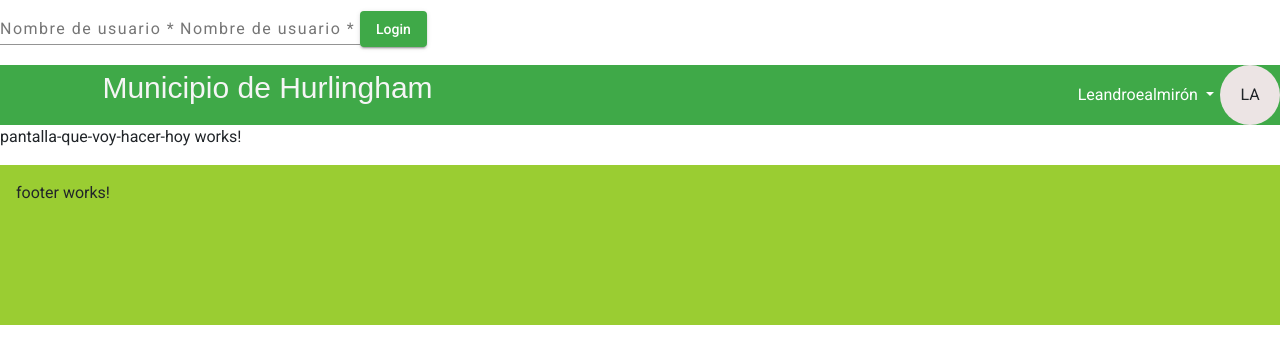
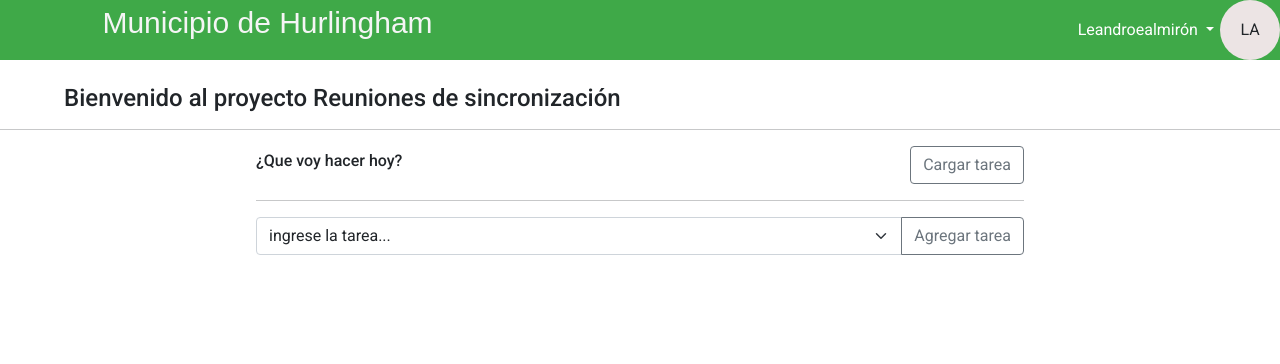
Before and after one commit to spider512/ReunionesDeSincronizacion, an Angular app: page /hoy in a window 1280 px wide. Shown: the top 364 px of the page. Built offline with nearby package versions, Linux system fonts and the light colour scheme.

Commit message:
Terminada pantalla, falta modificar algunas cosas que vimos con los chicos

```diff
--- a/src/app/app.component.html
+++ b/src/app/app.component.html
@@ -1,8 +1,7 @@
 
-<app-login *ngIf="!auth.isLogged()"></app-login>
 <router-outlet ></router-outlet>
 
-
+<!-- <app-login *ngIf="!auth.isLogged()"></app-login>
 <footer>
     <app-footer></app-footer>
-</footer>
+</footer> -->
--- a/src/app/page-reuniones-diarias/page-reuniones-diarias.module.ts
+++ b/src/app/page-reuniones-diarias/page-reuniones-diarias.module.ts
@@ -5,6 +5,8 @@
 import { PantallaQueHiceAyerComponent } from './pantalla-que-hice-ayer/pantalla-que-hice-ayer.component';
 import { PantallaDificultadesQuePreveoComponent } from './pantalla-dificultades-que-preveo/pantalla-dificultades-que-preveo.component';
 import { SharedModule } from '../shared/shared.module';
+import {MatListModule} from '@angular/material/list';
+import { PopUpCargarTareaComponent } from './pantalla-que-voy-hacer-hoy/pop-up-cargar-tarea/pop-up-cargar-tarea.component';
 
 
 
@@ -13,10 +15,12 @@
     PantallaPrincipalComponent,
     PantallaQueVoyHacerHoyComponent,
     PantallaQueHiceAyerComponent,
-    PantallaDificultadesQuePreveoComponent
+    PantallaDificultadesQuePreveoComponent,
+    PopUpCargarTareaComponent
   ],
   exports: [PantallaQueVoyHacerHoyComponent],
   imports: [
+    MatListModule,
     SharedModule,
     CommonModule
   ]
--- a/src/app/page-reuniones-diarias/pantalla-que-voy-hacer-hoy/pantalla-que-voy-hacer-hoy.component.css
+++ b/src/app/page-reuniones-diarias/pantalla-que-voy-hacer-hoy/pantalla-que-voy-hacer-hoy.component.css
@@ -0,0 +1,28 @@
+.contenedor {
+    display: flex;
+    justify-content: center;
+
+}
+
+.elementosAgregados {
+    margin: 20px;
+    padding: 20px;
+
+
+}
+
+.formTareas
+{
+    width: 60%;
+
+}
+.elementosTareasAgregadas {
+    display: flex;
+    justify-content: space-between;
+    align-items: center;
+}
+
+
+/* .elementosAgregados div {
+    background-color: royalblue;
+} */
--- a/src/app/page-reuniones-diarias/pantalla-que-voy-hacer-hoy/pantalla-que-voy-hacer-hoy.component.html
+++ b/src/app/page-reuniones-diarias/pantalla-que-voy-hacer-hoy/pantalla-que-voy-hacer-hoy.component.html
@@ -1,3 +1,52 @@
 <app-navbar-usuario></app-navbar-usuario>
+<br>
+<h4 style="margin-left: 5%;">Bienvenido al proyecto Reuniones de sincronización</h4>
+<hr>
 
-<p>pantalla-que-voy-hacer-hoy works!</p>
+<div class="contenedor">
+    <div class="formTareas">
+        <div style="display: flex; justify-content:space-between; align-items:center;">
+            <div>
+                <h6>¿Que voy hacer hoy?</h6>
+            </div>
+            <div>
+                <app-pop-up-cargar-tarea></app-pop-up-cargar-tarea>
+                <!-- <button (click)="abrirPopUp()" type="button" class="btn btn-outline-secondary">Cargar tarea</button> -->
+            </div>
+        </div>
+        <hr>
+        <div class="input-group">
+            <select class="form-select" id="inputGroupSelect04" aria-label="Example select with button addon"
+                #txtBuscar>
+                <option selected>
+                    ingrese la tarea...</option>
+                <option *ngFor="let opcion of opciones">
+                    {{opcion}}
+                </option>
+            </select>
+            <button class="btn btn-outline-secondary" type="button" (click)="agregarTarea()">Agregar tarea</button>
+
+
+        </div>
+
+
+
+        <div class="elementosAgregados ">
+            <div>
+                <mat-selection-list *ngFor="let opcion of tareaAgregada">
+                    <div class="elementosTareasAgregadas">
+                        <div>
+                            <li>
+                                {{opcion}}
+                            </li>
+                        </div>
+                        <div>
+                            <button (click)="quitar(opcion)" type="button" class="btn btn-danger">Quitar</button>
+                        </div>
+                    </div>
+                </mat-selection-list>
+            </div>
+        </div>
+
+    </div>
+</div>
--- a/src/app/page-reuniones-diarias/pantalla-que-voy-hacer-hoy/pantalla-que-voy-hacer-hoy.component.ts
+++ b/src/app/page-reuniones-diarias/pantalla-que-voy-hacer-hoy/pantalla-que-voy-hacer-hoy.component.ts
@@ -1,15 +1,39 @@
-import { Component } from '@angular/core';
+import { Component, ViewChild, ElementRef } from '@angular/core';
+
 
 @Component({
   selector: 'app-pantalla-que-voy-hacer-hoy',
   templateUrl: './pantalla-que-voy-hacer-hoy.component.html',
   styleUrls: ['./pantalla-que-voy-hacer-hoy.component.css']
 })
-export class PantallaQueVoyHacerHoyComponent  {
+export class PantallaQueVoyHacerHoyComponent {
+
+  @ViewChild('txtBuscar') txtBuscar!: ElementRef<HTMLInputElement>;
+
+  opciones: string[] = ["Realizar mockup de app", "Terminar esquema en html", "Comenzar con la arquitectura"]
+  tareaAgregada: string[] = []
+
+
 
   constructor() { }
 
-  ngOnInit(): void {
+  cargarTarea(tarea: string) {
+    this.opciones.push(tarea)
+  }
+
+  quitar(opcion: string) {
+
+    this.tareaAgregada = this.tareaAgregada.filter((item) => item !== opcion)
+    this.opciones.push(opcion)
+
+
+  }
+  agregarTarea() {
+    const valor = this.txtBuscar.nativeElement.value
+    if (valor !== 'ingrese la tarea...') {
+      this.tareaAgregada.push(valor)
+      this.opciones = this.opciones.filter((opcionesNuevas) => opcionesNuevas !== valor)
+    }
   }
 
 }
--- /dev/null
+++ b/src/app/page-reuniones-diarias/pantalla-que-voy-hacer-hoy/pop-up-cargar-tarea/pop-up-cargar-tarea.component.css
@@ -0,0 +1,9 @@
+.modal-header h5 {
+    text-align: center;
+    width: 100%;
+}
+
+.modal-footer
+{
+    justify-content: center;
+}
--- /dev/null
+++ b/src/app/page-reuniones-diarias/pantalla-que-voy-hacer-hoy/pop-up-cargar-tarea/pop-up-cargar-tarea.component.html
@@ -0,0 +1,32 @@
+<!-- Button trigger modal -->
+<button type="button" class="btn btn-outline-secondary" data-bs-toggle="modal" data-bs-target="#exampleModal">
+    Cargar tarea
+</button>
+
+<!-- Modal -->
+<div class="modal fade" id="exampleModal" tabindex="-1" aria-labelledby="exampleModalLabel" aria-hidden="true">
+    <div class="modal-dialog">
+        <div class="modal-content">
+            <div class="modal-header">
+                <h5 class="modal-title" id="exampleModalLabel">¿Que tarea desea cargar?</h5>
+                <button type="button" class="btn-close" data-bs-dismiss="modal" aria-label="Close"></button>
+            </div>
+            <div class="modal-body">
+                <div class="input-group mb-3">
+                    <span class="input-group-text" id="basic-addon1">Tarea:</span>
+                    <input
+                     #inputCargarTarea
+                     type="text"
+                     class="form-control"
+                     placeholder="Ingrese la nueva tarea..."
+                     aria-label="Username"
+                        aria-describedby="basic-addon1">
+                </div>
+            </div>
+            <div class="modal-footer">
+                <button type="button" class="btn btn-secondary" data-bs-dismiss="modal">Cerrar</button>
+                <button type="button" (click)="nuevo()" class="btn btn-primary">Guardar</button>
+            </div>
+        </div>
+    </div>
+</div>
--- /dev/null
+++ b/src/app/page-reuniones-diarias/pantalla-que-voy-hacer-hoy/pop-up-cargar-tarea/pop-up-cargar-tarea.component.ts
@@ -0,0 +1,23 @@
+import { Component, ElementRef, ViewChild } from '@angular/core';
+import { PantallaQueVoyHacerHoyComponent } from '../pantalla-que-voy-hacer-hoy.component';
+
+@Component({
+  selector: 'app-pop-up-cargar-tarea',
+  templateUrl: './pop-up-cargar-tarea.component.html',
+  styleUrls: ['./pop-up-cargar-tarea.component.css']
+})
+export class PopUpCargarTareaComponent {
+
+  constructor(public pantallaQueVoyHacerHoyComponent: PantallaQueVoyHacerHoyComponent) { }
+
+  @ViewChild('inputCargarTarea') inputCargarTarea!: ElementRef<HTMLInputElement>;
+
+  nuevo() {
+    if (this.inputCargarTarea.nativeElement.value.length !== 0 )
+    {
+      this.pantallaQueVoyHacerHoyComponent.cargarTarea(this.inputCargarTarea.nativeElement.value)
+      this.inputCargarTarea.nativeElement.value = ''
+    }
+  }
+
+}
--- a/src/index.html
+++ b/src/index.html
@@ -10,8 +10,11 @@
   <link rel="preconnect" href="https://fonts.gstatic.com">
   <link href="https://fonts.googleapis.com/css2?family=Roboto:wght@300;400;500&display=swap" rel="stylesheet">
   <link href="https://fonts.googleapis.com/icon?family=Material+Icons" rel="stylesheet">
+  <!-- Bootstrap css-->
   <link href="https://cdn.jsdelivr.net/npm/bootstrap@5.1.3/dist/css/bootstrap.min.css" rel="stylesheet"
     integrity="sha384-1BmE4kWBq78iYhFldvKuhfTAU6auU8tT94WrHftjDbrCEXSU1oBoqyl2QvZ6jIW3" crossorigin="anonymous">
+
+    <!-- Bootstrap js-->
   <script src="https://cdn.jsdelivr.net/npm/bootstrap@5.1.3/dist/js/bootstrap.bundle.min.js"
     integrity="sha384-ka7Sk0Gln4gmtz2MlQnikT1wXgYsOg+OMhuP+IlRH9sENBO0LRn5q+8nbTov4+1p"
     crossorigin="anonymous"></script>
```
Also changed, not shown: src/app/app.module.ts (+6 -1 lines).
